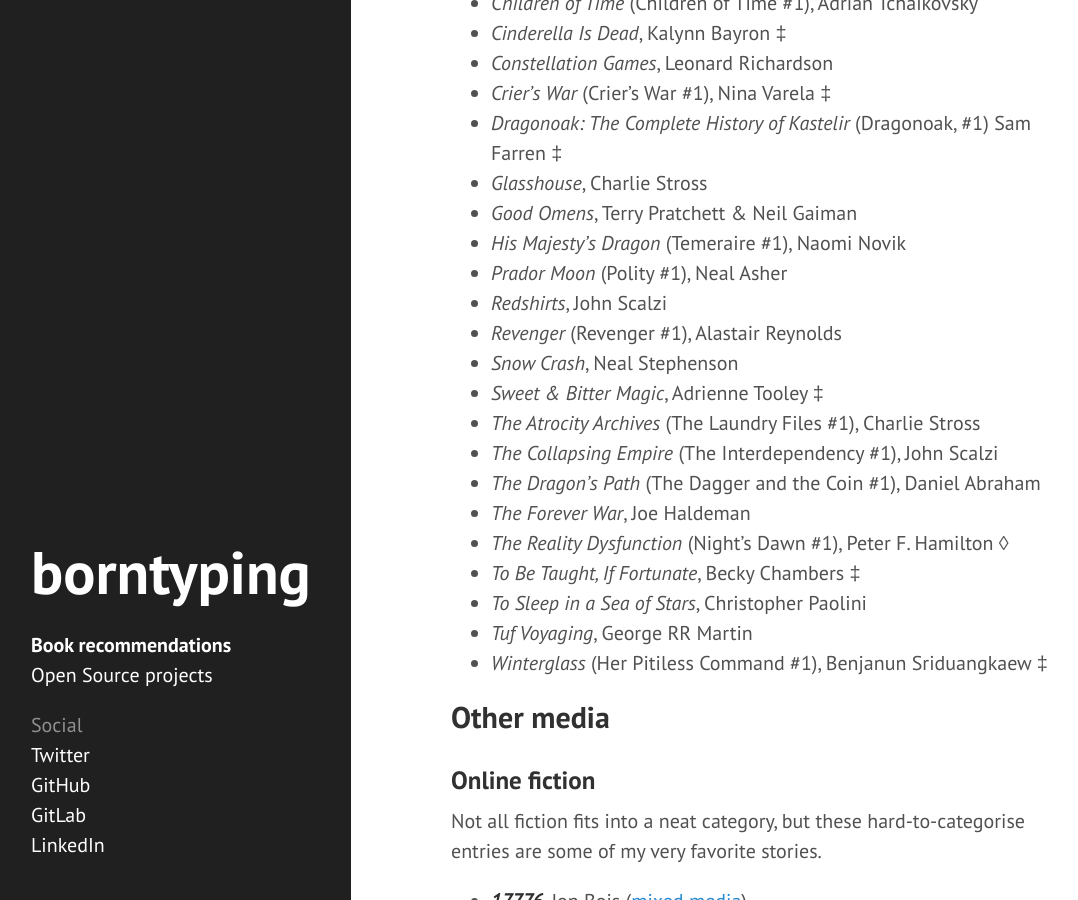
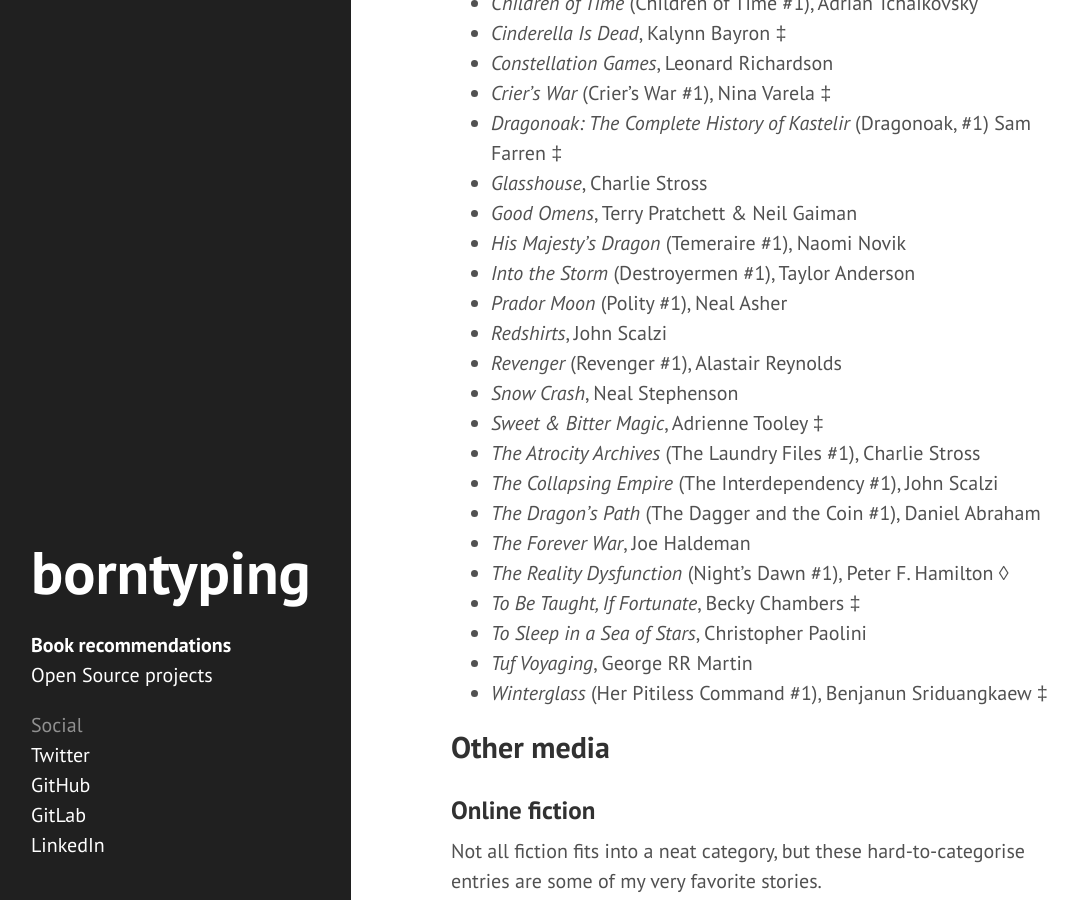
Before and after one commit to borntyping/borntyping.github.io, a Jekyll site: the page built from books.md, in a window 1280 px wide and 900 px high, scrolled down 750 px. Shown: the whole window, without its empty margins (9-1087 px from the left). Built offline with Jekyll 4.4.1, drawn with Linux system fonts in a browser that asks for light colours.

Commit message:
Update books.md

```diff
--- a/books.md
+++ b/books.md
@@ -29,6 +29,7 @@
 - _Glasshouse_, Charlie Stross
 - _Good Omens_, Terry Pratchett & Neil Gaiman
 - _His Majesty's Dragon_ (Temeraire #1), Naomi Novik
+- _Into the Storm_ (Destroyermen #1), Taylor Anderson
 - _Prador Moon_ (Polity #1), Neal Asher
 - _Redshirts_, John Scalzi
 - _Revenger_ (Revenger #1), Alastair Reynolds
```
